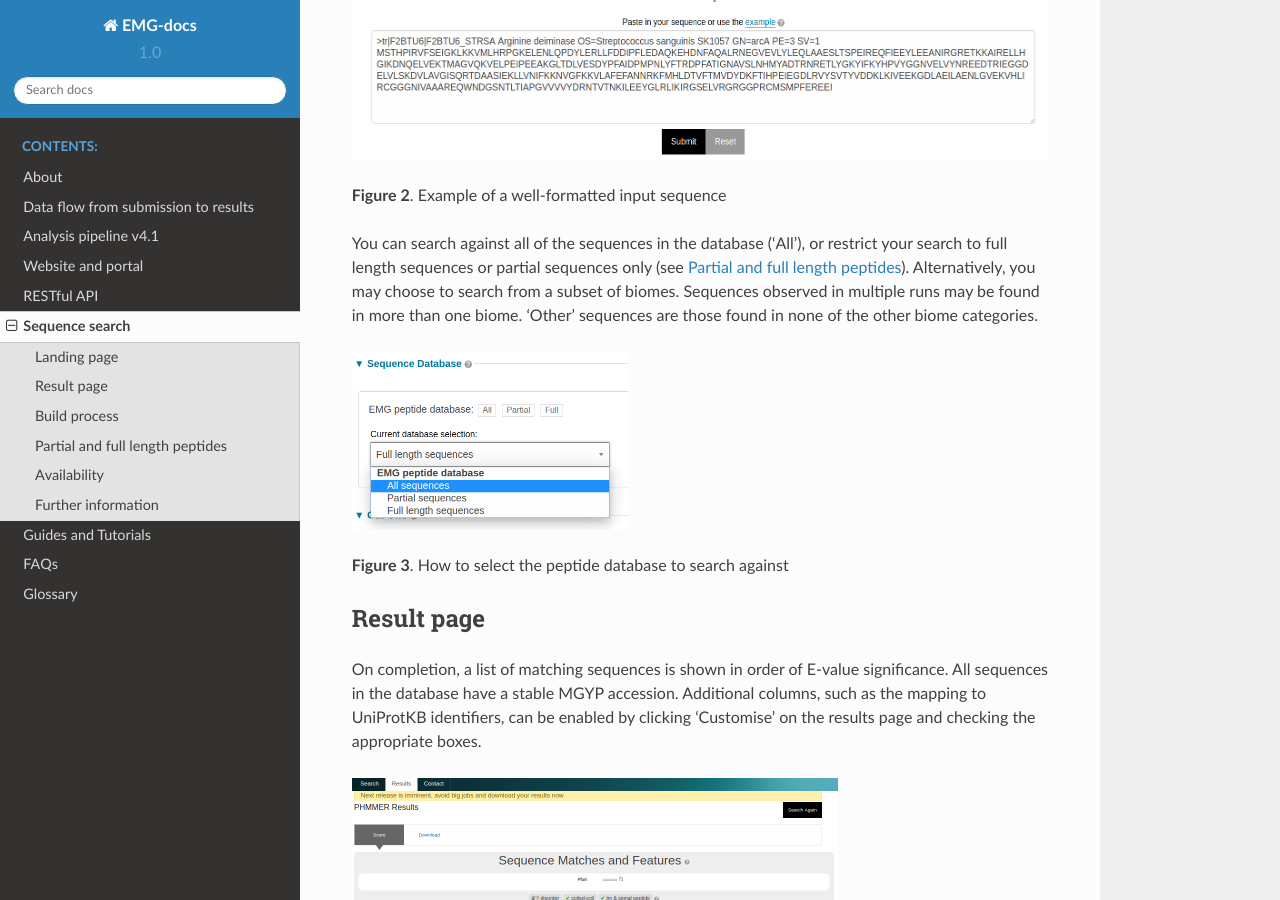
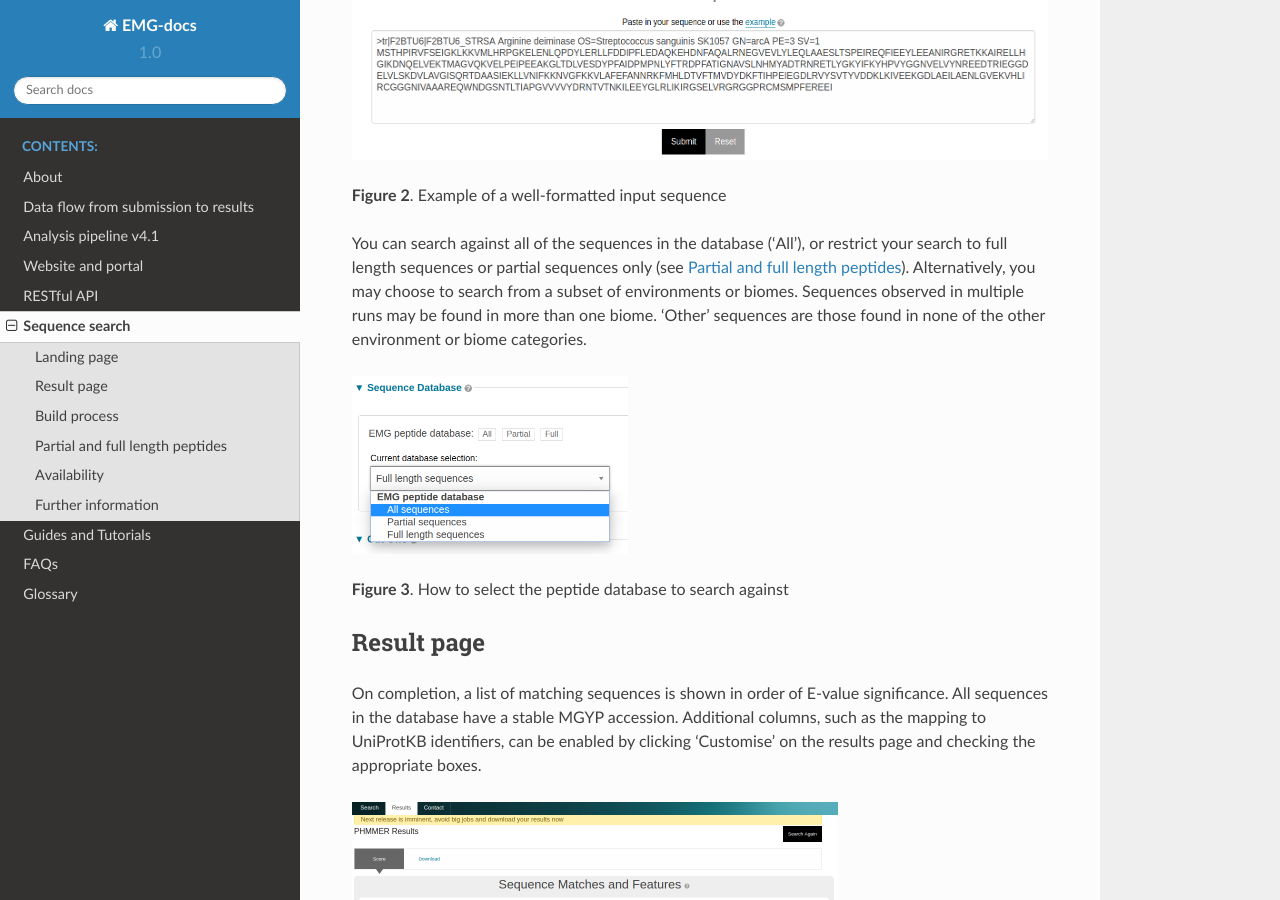
Before and after one commit to EBI-Metagenomics/EMG-docs, a Sphinx documentation site: the page built from docs/sequence-search.rst, in a window 1280 px wide and 900 px high, scrolled down 1189 px. Built offline with Sphinx 7.4.7 and the Read the Docs theme 2.0.0, drawn with Linux system fonts in a browser that asks for light colours; some of the changed text lies outside the part shown.

```diff
--- a/docs/sequence-search.rst
+++ b/docs/sequence-search.rst
@@ -37,9 +37,10 @@ The search takes a FASTA-formatted amino acid sequence.
 You can search against all of the sequences in the database ('All'),
 or restrict your search to full length sequences or partial
 sequences only (see :ref:`Partial and full length peptides`).
-Alternatively, you may choose to search from a subset of biomes. Sequences
+Alternatively, you may choose to search from a subset of environments or
+biomes. Sequences
 observed in multiple runs may be found in more than one biome. 'Other'
-sequences are those found in none of the other biome categories.
+sequences are those found in none of the other environment or biome categories.
 
 .. figure:: images/sequence_search_db_select.png
    :scale: 50 %
```
Also changed, not shown: other parts of docs/sequence-search.rst (+0 -1 lines).
